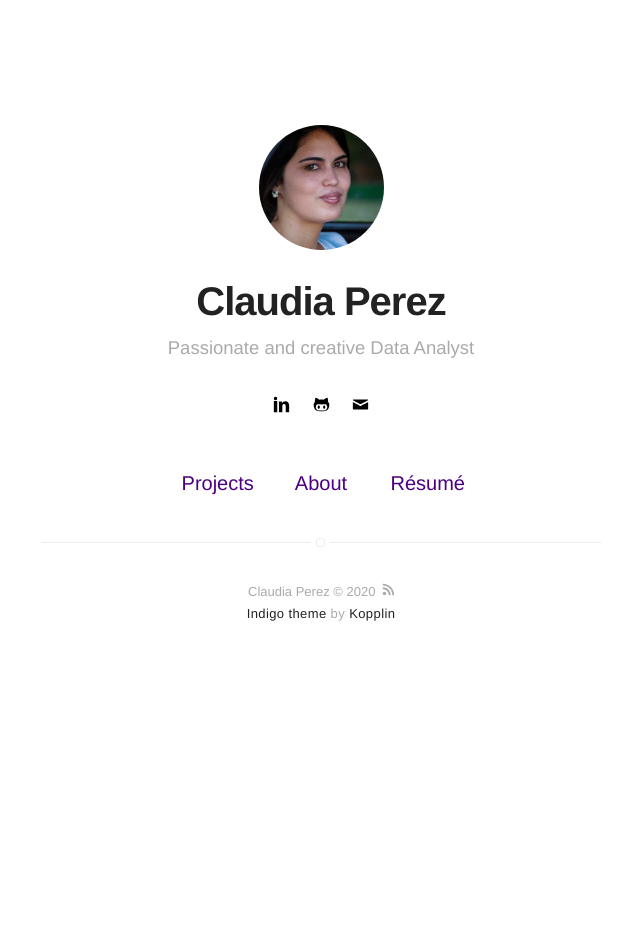
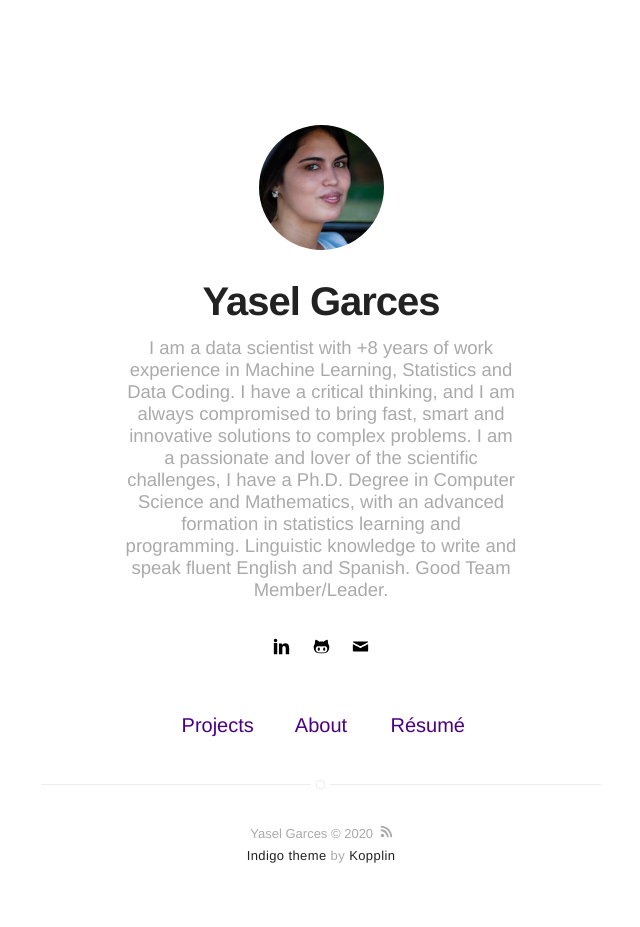
Before and after one commit to Yasel-Garces/Portafolio---Yasel-Garces, a Jekyll site: the page built from index.html, in a window 1280 px wide. Shown: the whole page, without its empty margins (319-959 px from the left). Built offline with Jekyll 4.4.1, drawn with Linux system fonts in a browser that asks for light colours; before the commit the page ends 900 px from its top, so only the background shows below that.

Commit message:
Update _config.yml

```diff
--- a/_config.yml
+++ b/_config.yml
@@ -1,6 +1,6 @@
 # main text of home
-name: Claudia Perez
-bio: Passionate and creative Data Analyst
+name: Yasel Garces
+bio: I am a data scientist with +8 years of work experience in Machine Learning, Statistics and Data Coding. I have a critical thinking, and I am always compromised to bring fast, smart and innovative solutions to complex problems. I am a passionate and lover of the scientific challenges, I have a Ph.D. Degree in Computer Science and Mathematics, with an advanced formation in statistics learning and programming. Linguistic knowledge to write and speak fluent English and Spanish. Good Team Member/Leader.
 external-image: true
 picture: image/c.png
 
```
